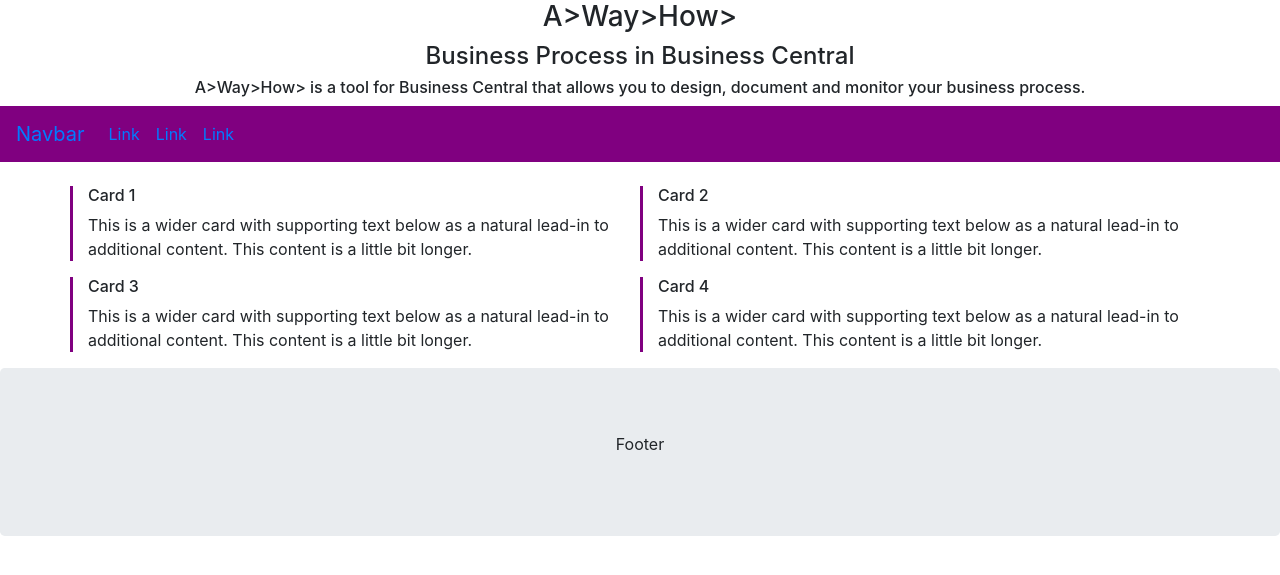
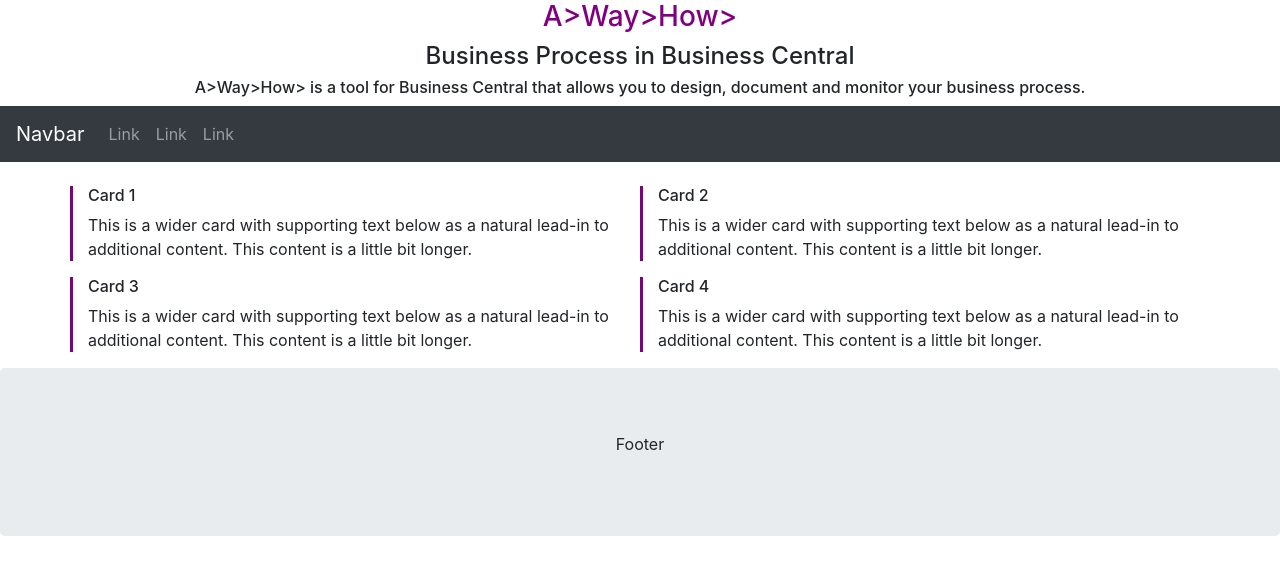
Before and after one commit to awayhow/awayhow.github.io, a Jekyll site: the page built from index.html, in a window 1280 px wide. Shown: the top 575 px of the page. Built offline with Jekyll 4.4.1, drawn with Linux system fonts in a browser that asks for light colours.

Commit message:
purple 2

```diff
--- a/_includes/header.html
+++ b/_includes/header.html
@@ -1,5 +1,5 @@
 <div class="container-fluid text-center" style="margin-bottom:0">
-    <h3>A>Way>How></h3>
+    <h3 class="awhColorDark">A>Way>How></h3>
     <h4>Business Process in Business Central</h4>
     <h6>A>Way>How> is a tool for Business Central that allows you to design, document and monitor your business process.</h6>
 </div>
--- a/_includes/navigation.html
+++ b/_includes/navigation.html
@@ -1,4 +1,4 @@
-<nav class="navbar navbar-expand-sm awhBGdark">
+<nav class="navbar navbar-expand-sm bg-dark navbar-dark">
     <a class="navbar-brand" href="#">Navbar</a>
     <button class="navbar-toggler" type="button" data-toggle="collapse" data-target="#collapsibleNavbar">
       <span class="navbar-toggler-icon"></span>
--- a/awayhow.css
+++ b/awayhow.css
@@ -5,6 +5,10 @@
 .awhContainer {
     border-width:3px !important;
     border-color:purple !important;
+}
+
+.awhColorDark {
+    color: purple;
 }
 
 .awhBGdark {
```
